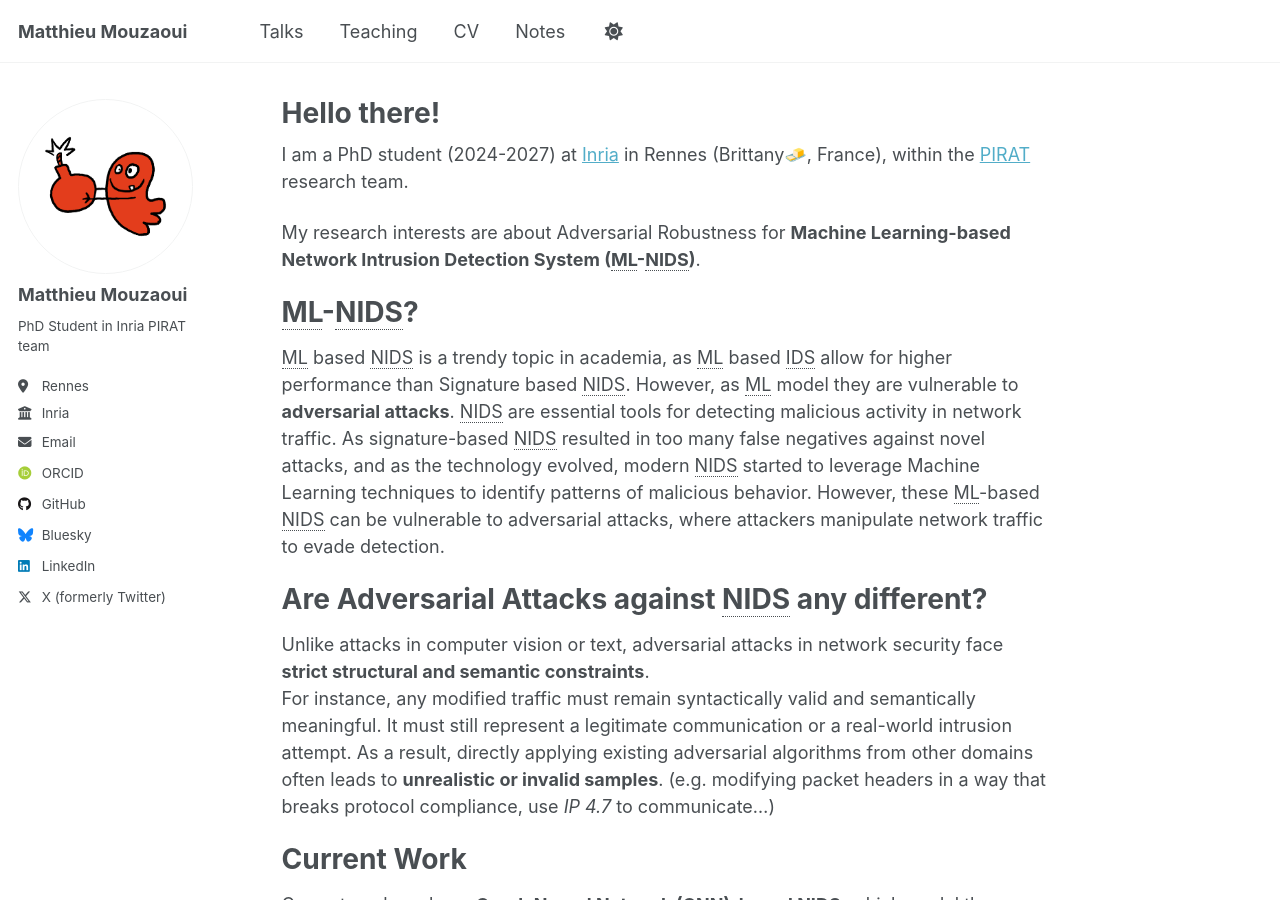
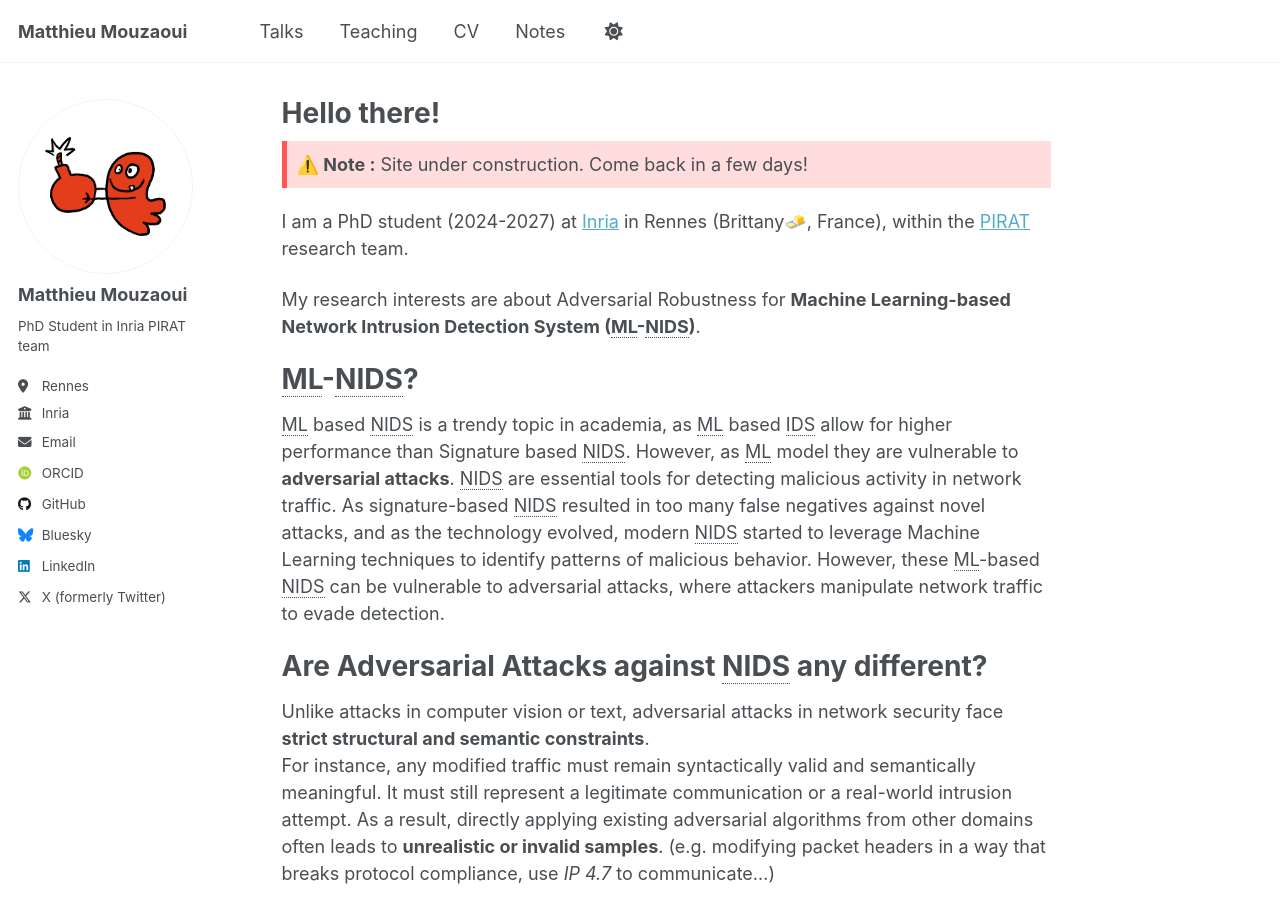
Before and after one commit to MouzaouiMatthieu/MouzaouiMatthieu.github.io, a Jekyll site: the page built from _pages/about.md, in a window 1280 px wide and 900 px high. Built offline with Jekyll 4.4.1, drawn with Linux system fonts in a browser that asks for light colours; some web fonts are replaced; a script that is not in the unit is left out.

Commit message:
added disclaimer

```diff
--- a/_pages/about.md
+++ b/_pages/about.md
@@ -6,6 +6,10 @@ redirect_from:
   - /about/
   - /about.html
 ---
+
+<div style="background-color: #ffdddd; border-left: 5px solid #ff5555; padding: 10px; margin-bottom: 20px;">
+  <strong>⚠️ Note :</strong> Site under construction. Come back in a few days!
+</div>
 
 I am a PhD student (2024-2027) at [Inria](https://www.inria.fr/) in Rennes (Brittany🧈, France), within the [PIRAT](https://team.inria.fr/pirat/) research team.
 
```
